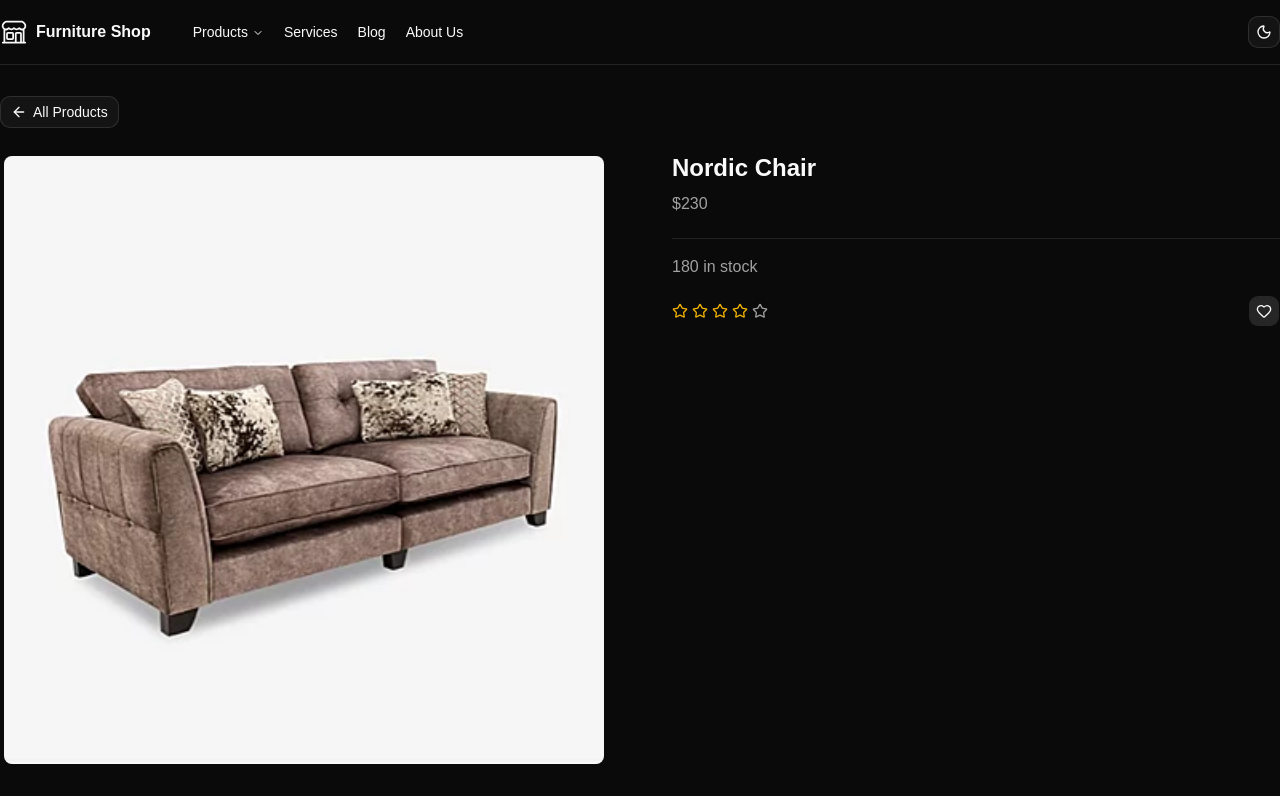
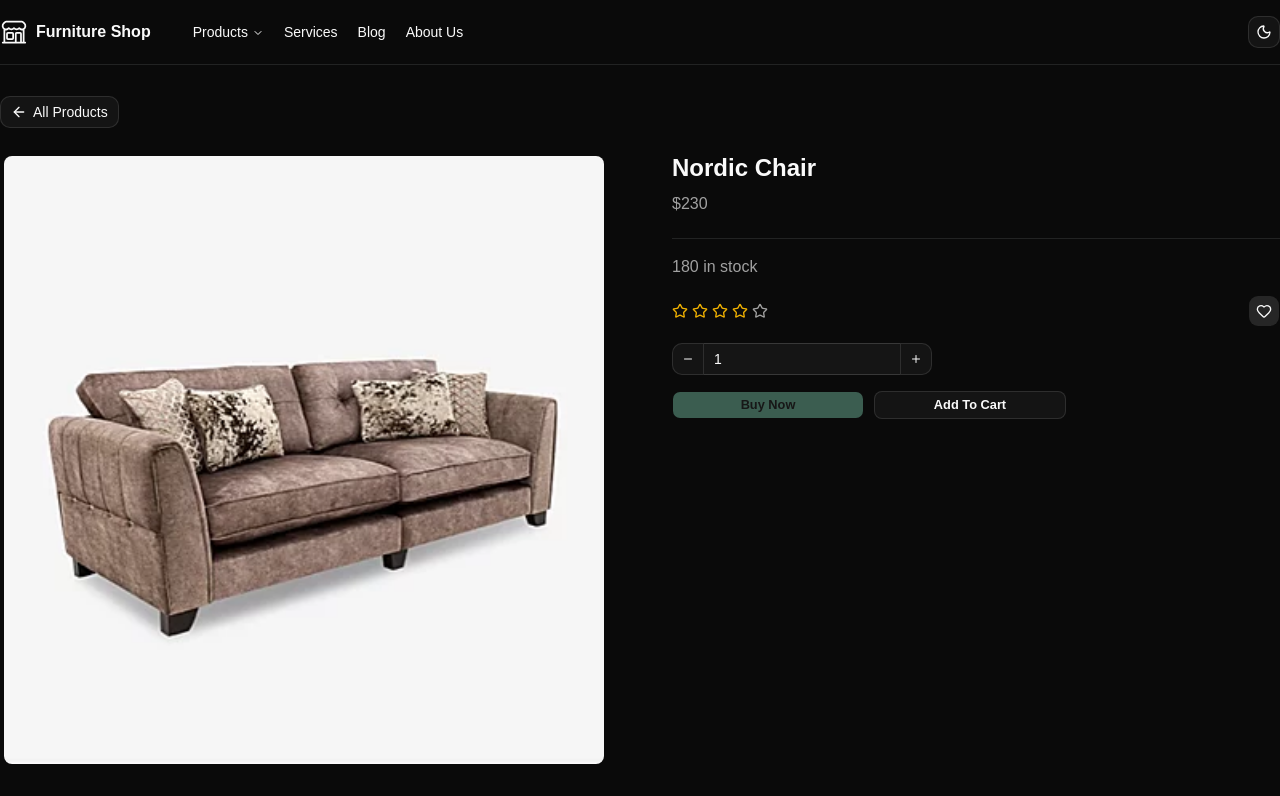
Before and after one commit to WaiKyawMyo/furniture-web, a React (Vite) app: page /products/uuid1 in a window 1280 px wide. Shown: the top 796 px of the page. Built offline with nearby package versions, Linux system fonts and the light colour scheme.

Commit message:
finish detail page

```diff
--- a/src/Pages/blogs/BlogRootLayout.tsx
+++ b/src/Pages/blogs/BlogRootLayout.tsx
@@ -1,9 +1,14 @@
-import { Outlet } from "react-router"
+import { Suspense } from "react";
+import { Outlet } from "react-router";
 
 const BlogRootLayout = () => {
   return (
-    <div><Outlet/></div>
-  )
-}
+    <div>
+      <Suspense fallback={<div className="text-center">Loading page...</div>}>
+        <Outlet />
+      </Suspense>
+    </div>
+  );
+};
 
-export default BlogRootLayout
+export default BlogRootLayout;
--- a/src/Pages/products/ProductDetail.tsx
+++ b/src/Pages/products/ProductDetail.tsx
@@ -15,6 +15,7 @@ import React from "react";
 import { formatPrices } from "@/lib/utils";
 import Rating from "@/components/products/Rating";
 import AddToFavourite from "@/components/products/AddToFavourite";
+import { AddToCard } from "@/components/products/AddToCard";
 
 const ProductDetail = () => {
   const plugin = React.useRef(
@@ -69,6 +70,7 @@ const ProductDetail = () => {
             <Rating rating={Number(product?.rating)}/>
             <AddToFavourite productId={String(product?.id)} rating={Number(product?.rating)} />
           </div>
+          <AddToCard showBuyNow={product?.status === "active" ? true: false} />
         </div>
       </section>
       <section className="space-y-6 overflow-hidden">
--- a/src/components/icons.tsx
+++ b/src/components/icons.tsx
@@ -1,4 +1,4 @@
-import {   ArrowLeftIcon, HeartIcon, HomeIcon, LayersIcon, MenuIcon,PlusIcon,SendIcon, StarIcon, TriangleAlertIcon ,} from "lucide-react";
+import {   ArrowLeftIcon, HeartIcon, HomeIcon, LayersIcon, MenuIcon,MinusIcon,PlusIcon,SendIcon, StarIcon, TriangleAlertIcon ,} from "lucide-react";
  export type IconProps = React.HTMLAttributes<SVGElement>
 export const Icons = {
   logo: (props:IconProps) => (
@@ -18,6 +18,7 @@ export const Icons = {
     </svg>
   ),
   star: StarIcon,
+  minus:MinusIcon,
   heart:HeartIcon,
   menu: MenuIcon,
   home: HomeIcon,
--- /dev/null
+++ b/src/components/products/AddToCard.tsx
@@ -0,0 +1,125 @@
+import { zodResolver } from "@hookform/resolvers/zod";
+import { Controller, useForm, type Resolver } from "react-hook-form";
+import * as z from "zod";
+import { Toaster } from "@/components/ui/sonner";
+import { Button } from "@/components/ui/button";
+import {
+  Field,
+  //   FieldDescription,
+  FieldError,
+  FieldGroup,
+  FieldLabel,
+} from "@/components/ui/field";
+import { Input } from "@/components/ui/input";
+import { toast } from "sonner";
+import { Icons } from "../icons";
+import { cn } from "@/lib/utils";
+
+interface ShowBuyNowProps {
+  showBuyNow: boolean;
+}
+
+const quantitySchema = z.object({
+  quantity: z.coerce.number().min(0),
+});
+
+export function AddToCard({ showBuyNow }: ShowBuyNowProps) {
+  type FormValues = z.infer<typeof quantitySchema>;
+  const form = useForm<FormValues>({
+    resolver: zodResolver(quantitySchema) as Resolver<FormValues>,
+    defaultValues: {
+      quantity: 1,
+    },
+  });
+
+  function onSubmit(data: z.infer<typeof quantitySchema>) {
+    console.log(data);
+    toast.success("Product is added to cart successfully.");
+  }
+
+  return (
+    <>
+      <form
+        id="form-rhf-demo"
+        onSubmit={form.handleSubmit(onSubmit)}
+        className="flex max-w-[260px] gap-4 flex-col"
+      >
+        <div className="flex items-center ">
+          <Button
+            type="button"
+            variant={"outline"}
+            size={"icon"}
+            className="size-8 shrink-0 rounded-r-none"
+          >
+            <Icons.minus className="size-3" aria-hidden="true">
+              <span className="sr-only">Remove one item</span>
+            </Icons.minus>
+          </Button>
+          <FieldGroup>
+            <Controller
+              name="quantity"
+              control={form.control}
+              render={({ field, fieldState }) => (
+                <div className="relative">
+                  <Field data-invalid={fieldState.invalid} className="">
+                    <FieldLabel
+                      className="sr-only"
+                      htmlFor="form-rhf-demo-title"
+                    >
+
+                    </FieldLabel>
+                    <Input
+                      {...field}
+                      type="number"
+                      id="form-rhf-demo-title"
+                      aria-invalid={fieldState.invalid}
+                      inputMode="numeric"
+                      min={0}
+                      autoComplete="off"
+                      className=" rounded-none h-8 w-16  border-x-0"
+                    />
+                    {fieldState.invalid && (
+                      <FieldError errors={[fieldState.error]} />
+                    )}
+                  </Field>
+                </div>
+              )}
+            />
+          </FieldGroup>
+          <Button
+            type="button"
+            variant={"outline"}
+            size={"icon"}
+            className="size-8 shrink-0 rounded-l-none"
+          >
+            <Icons.Plus className="size-3" aria-hidden="true">
+              <span className="sr-only">Add one item</span>
+            </Icons.Plus>
+          </Button>
+        </div>
+        <div className="flex items-center space-x-2.5">
+          <Button
+            type="button"
+            aria-label="Buy now"
+            size='sm'
+            className={cn(
+              "w-48 bg-own font-bold",
+              !showBuyNow && "bg-slate-400",
+            )}
+          >
+            Buy Now
+          </Button>
+          <Button
+            aria-label="Add To Cart"
+            variant={showBuyNow ? "outline" : "default"}
+            size='sm'
+            type="submit"
+            className="w-48 font-semibold"
+          >
+            Add To Cart
+          </Button>
+        </div>
+      </form>
+    </>
+  );
+}
--- a/src/router.tsx
+++ b/src/router.tsx
@@ -3,13 +3,16 @@ import { createBrowserRouter } from "react-router";
 import Home from "./Pages/Home";
 import About from "./Pages/About";
 import Error from "./Pages/Error";
-import Blog from "./Pages/blogs/Blog";
-import BlogDetail from "./Pages/blogs/BlogDetail";
-import BlogRootLayout from "./Pages/blogs/BlogRootLayout";
+
+// import Blog from "./Pages/blogs/Blog";
+// import BlogDetail from "./Pages/blogs/BlogDetail";
+// import BlogRootLayout from "./Pages/blogs/BlogRootLayout";
+
 import ProductRootLayout from "./Pages/products/ProductRootLayout";
 import RootLayout from "./Pages/RootLayout";
 import Product from "./Pages/products/Product";
 import ProductDetail from "./Pages/products/ProductDetail";
+
 const router = createBrowserRouter([
   {
     path: "/",
@@ -26,15 +29,25 @@ const router = createBrowserRouter([
       },
       {
         path: "blogs",
-        Component: BlogRootLayout,
+        lazy: () =>
+          import("./Pages/blogs/BlogRootLayout").then((module) => ({
+            Component: module.default,
+          })),
+
         children: [
           {
             index: true,
-            Component: Blog,
+            lazy: () =>
+              import("./Pages/blogs/Blog").then((module) => ({
+                Component: module.default,
+              })),
           },
           {
             path: ":postId",
-            Component: BlogDetail,
+            lazy: () =>
+              import("./Pages/blogs/BlogDetail").then((module) => ({
+                Component: module.default,
+              })),
           },
         ],
       },
```
